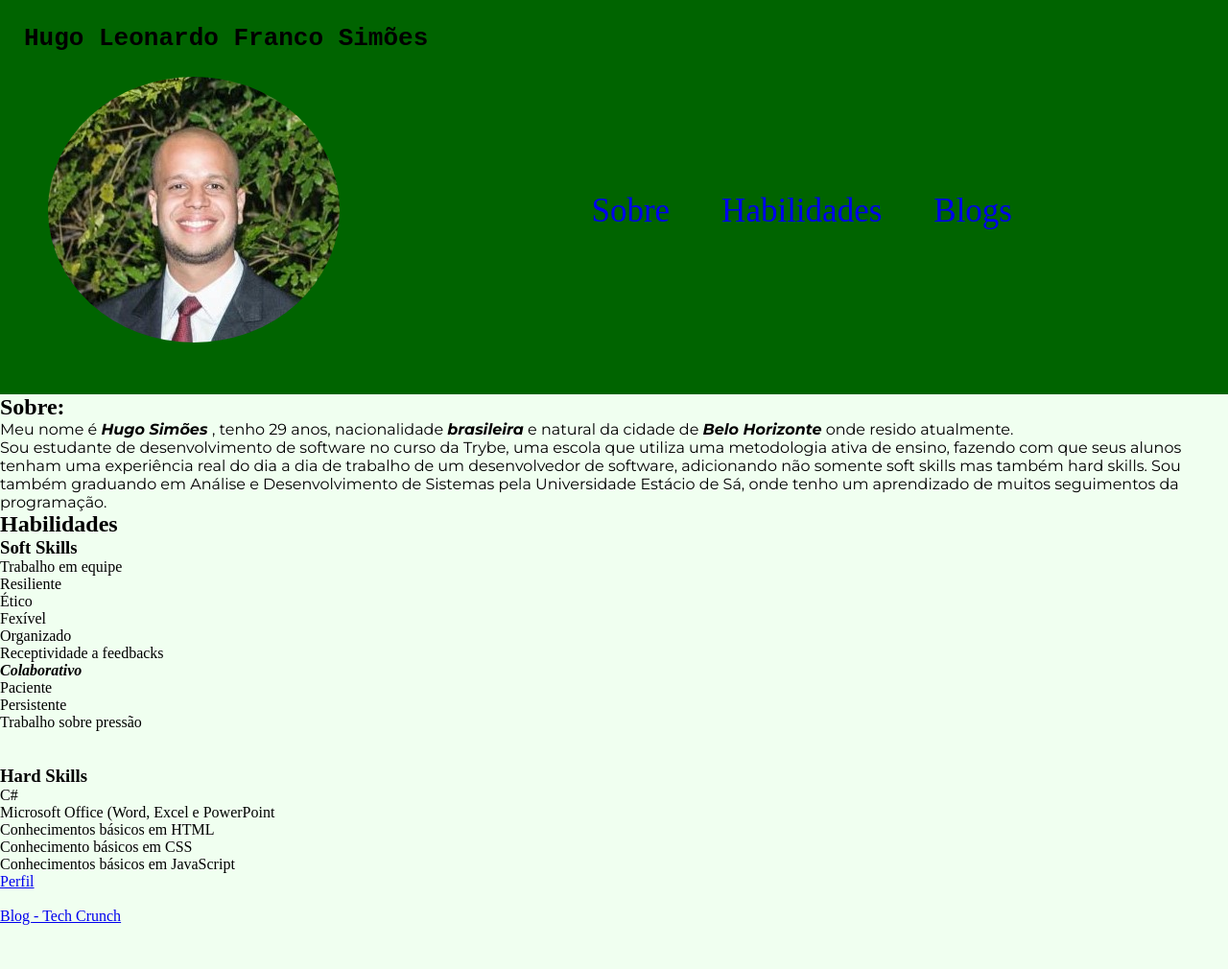
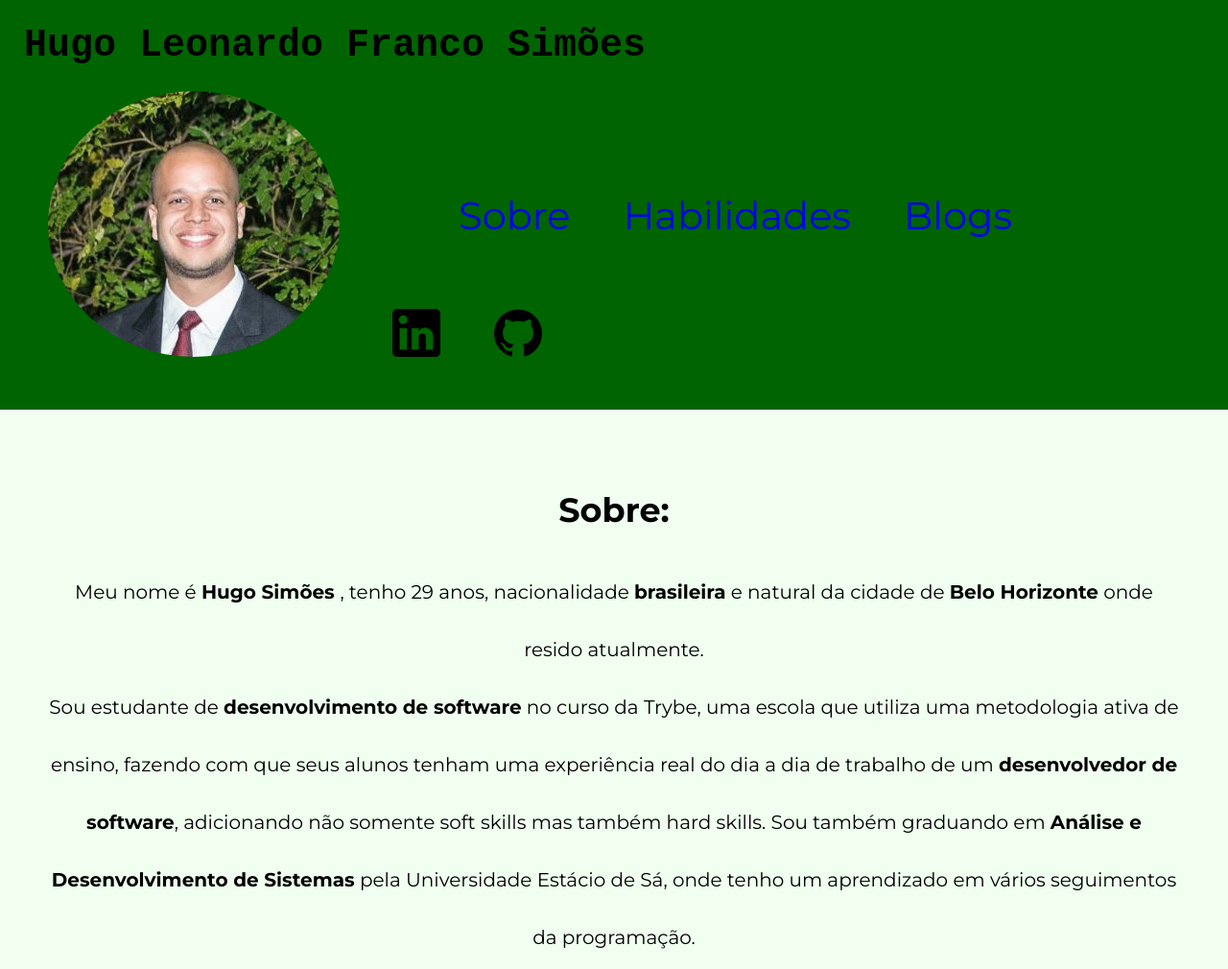
Before and after one commit to hugolfsimoes/hugolfsimoes.github.io, a plain HTML site: page index.html in a window 1280 px wide. Shown: the top 1010 px of the page at 96% size. Before the commit the page ends 964 px from the top, so only its background shows below. Drawn offline with Linux system fonts and the light colour scheme.

Commit message:
nova atualizacao do css

```diff
--- a/index.html
+++ b/index.html
@@ -14,7 +14,9 @@
     <div>
         <div class="div-cabecalho">
         <h1>Hugo Leonardo Franco Simões</h1>
-        <img class="imagem-perfil" src="/images/perfil.jpeg" id="imagem-perfil" alt="Foto de perfil Hugo Simões">
+        <img class="imagem-perfil" src="/images/perfil.jpeg"  alt="Foto de perfil Hugo Simões">
+        <a href="https://www.linkedin.com/in/hugo-simoes-ti/" target="_blank"><img class="imagem-linkedin" src="/images/logotipo-do-linkedin.png" alt="ícone do linkedIn"></a>
+        <a href="https://github.com/hugolfsimoes" target="_blank"><img class="imagem-github" src="/images/logotipo-do-github.png" alt="ícone do github"></a>
 
         </div>
 
@@ -26,33 +28,34 @@
             </ul>
         </div>
     </div>
-    <div>
-    <h2>Sobre:</h2>
+    <div class="div-sobre">
+        <h2 class="titulo-sobre">Sobre:</h2>
         <p id="sobre">Meu nome é <strong>Hugo  Simões </strong>, tenho 29 anos, nacionalidade <strong>brasileira</strong> e natural da cidade de <strong>Belo Horizonte</strong> onde resido atualmente. </p>
-    <p>Sou estudante de desenvolvimento  de software no curso da Trybe, uma escola que utiliza uma metodologia ativa de ensino, fazendo com que seus alunos tenham uma experiência real do dia a dia de trabalho de um desenvolvedor de software, adicionando não somente soft skills mas também hard skills. Sou também graduando em Análise e Desenvolvimento de Sistemas pela Universidade Estácio de Sá, onde tenho um aprendizado de muitos seguimentos da programação.</p>
+        <p>Sou estudante de <strong>desenvolvimento  de software</strong> no curso da Trybe, uma escola que utiliza uma metodologia ativa de ensino, fazendo com que seus alunos tenham uma experiência real do dia a dia de trabalho de um <strong>desenvolvedor de software</strong>, adicionando não somente soft skills mas também hard skills. Sou também graduando em <strong>Análise e Desenvolvimento de Sistemas</strong> pela Universidade Estácio de Sá, onde tenho um aprendizado em vários seguimentos da programação.</p>
     </div>
 
-    <div>
+    <div class="div-habilidades">
     <h2 id="habilidades">Habilidades</h2>
+        <div class="div-soft">
             <h3>Soft Skills</h3>
-            <ul>
+                <ul class="lista-habilidades">
                     <li>Trabalho em equipe</li>
                     <li>Resiliente</li>
                     <li>Ético</li>
                     <li>Fexível</li>
                     <li>Organizado</li>
                     <li>Receptividade a feedbacks</li>
-                <li><strong>Colaborativo</strong></li>
+                    <li>Colaborativo/li>
                     <li>Paciente</li>
                     <li>Persistente</li>
                     <li>Trabalho sobre pressão</li>
                 </ul>
+        </div>
 
-            <br>
-            <br>
 
+        <div class="div-hard">
             <h3>Hard Skills</h3>
-            <ul>
+                <ul class="lista-habilidades">
                     <li>C#</li>
                     <li>Microsoft Office (Word, Excel e PowerPoint</li>
                     <li>Conhecimentos básicos em HTML</li>
@@ -60,16 +63,5 @@
                     <li>Conhecimentos básicos em JavaScript</li>
 
                 </ul>
-
         </div>
-
-    <div>
-    <a href="#imagem-perfil">Perfil</a>
-
-    <br>
-    <br>
-
-    <a id="blogs" href="https://techcrunch.com/" target="_blank">Blog - Tech Crunch  </a>
     </div>
-</body>
-</html>
--- a/style.css
+++ b/style.css
@@ -1,12 +1,15 @@
 *{
     margin: 0;
     padding:0;
+    font-family: 'Montserrat', sans-serif;
+    font-size: 20px;
 }
 body{
     background-color:honeydew;
 
 }
 h1{
+    font-size: 40px;
     font-family: monospace;
 }
 .div-cabecalho {
@@ -18,10 +21,23 @@ h1{
     padding: 25px;
 
 }
+.imagem-linkedin{
+    width: 50px;
+    padding: 25px;
+}
+.imagem-linkedin:hover{
+    width: 75px;
+}
+.imagem-github{
+    width: 50px;
+    padding: 25px;
+}
+.imagem-github:hover{
+    width: 75px;
+}
+
 
 .lista-menu{
-    text-align: center;
-    color: black;
     position: absolute;
     top: 200px;
     right: 200px;
@@ -32,27 +48,47 @@ h1{
 
 }
 .menu a{
+    font-size: 40px;
     text-decoration: none;
     padding: 0 25px 0 25px;
 }
 .menu{
     display: inline-block;
-    font-size: 35px;
+    font-size: 30px;
 }
 .menu a:visited{
     color: black;
 }
 .menu a:hover{
     font-weight: bold;
+    font-size: 40px;
+}
+
+.div-sobre{
+    margin: 25px;
+    padding: 25px;
+    text-align: center;
+    line-height: 3em;
+}
+h2{
+    font-size: 35px;
+    padding: 25px;
+    text-align: center;
 
 }
+.div-habilidades li{
+    line-height: 2em;
+    font-size: 16px;
 
 
-p{
-    font-family: 'Montserrat', sans-serif;
 }
+.div-soft{
+    display: inline-block;
+    margin: 35px;
+    left: auto;
+}
+.div-hard{
+    display: inline-block;
+    right: 0;
 
-
-strong{
-    font-style: italic;
 }
```
Also changed, not shown: images/logotipo-do-github.png (added), images/logotipo-do-linkedin.png (added). Lines whose indentation alone changed are shown as unchanged.
